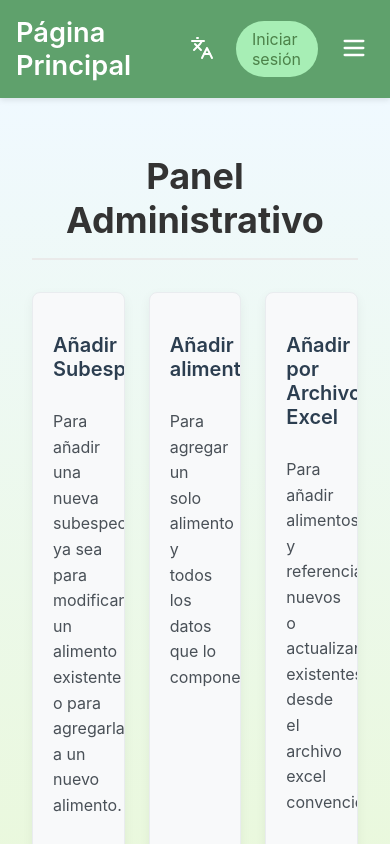
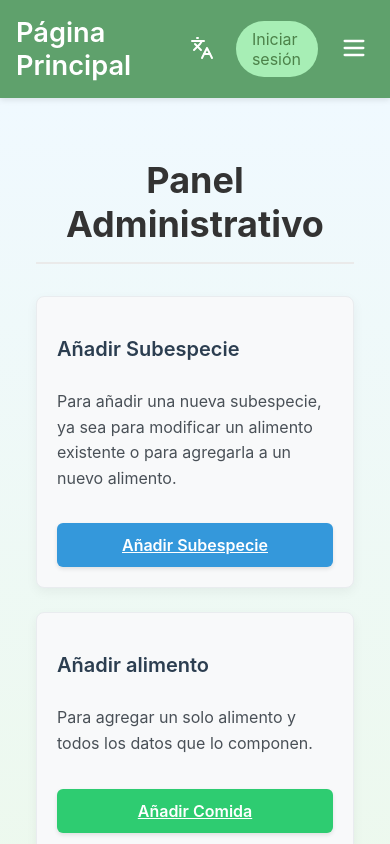
Before and after one commit to Pixoll/food-comp-db-frontend, a Next.js app: page /admin-page in a window 390 px wide. Built offline with nearby package versions, Linux system fonts and the light colour scheme.

Commit message:
feat: add module css to admin page and grid layout class

```diff
--- /dev/null
+++ b/src/app/admin-page/admin-page.module.css
@@ -0,0 +1,18 @@
+.grid-container {
+    display: grid;
+    flex-grow: 1;
+    grid-template-columns: repeat(3, minmax(0, 1fr));
+    gap: 24px;
+}
+
+@media screen and (max-width: 1024px) {
+    .grid-container {
+        grid-template-columns: repeat(2, minmax(0, 1fr));
+    }
+}
+
+@media screen and (max-width: 640px) {
+    .grid-container {
+        grid-template-columns: repeat(1, minmax(0, 1fr));
+    }
+}
--- a/src/app/admin-page/page.tsx
+++ b/src/app/admin-page/page.tsx
@@ -1,14 +1,15 @@
 import Link from "next/link";
+import styles from "./admin-page.module.css"
 
 export default function AdminPage() {
     return (
-        <div className="p-[32px] h-[100vh] flex flex-col bg-gradient-to-b from-[#f0f9ff] to-[#e9f8d9]">
+        <div className="p-[36px] h-auto flex flex-col bg-gradient-to-b from-[#f0f9ff] to-[#e9f8d9]">
             <h1 className="text-center text-[36px] font-[700] mb-[32px] text-[#333] border-b-[2px] pb-[16px] border-[#eaeaea]">
                 Panel Administrativo
             </h1>
 
             <div
-                className="grid grid-cols-3 gap-[24px] flex-grow">
+                className={styles["grid-container"]}>
                 <div
                     className="bg-[#f8f9fa] rounded-[8px] shadow-[0_4px_12px_rgba(0,0,0,0.05)] overflow-hidden border-[1px] border-[#e9ecef] hover:shadow-[0_8px_16px_rgba(0,0,0,0.1)] transition-shadow duration-[300ms] flex flex-col">
                     <div className="p-[20px] flex-grow flex flex-col">
```
